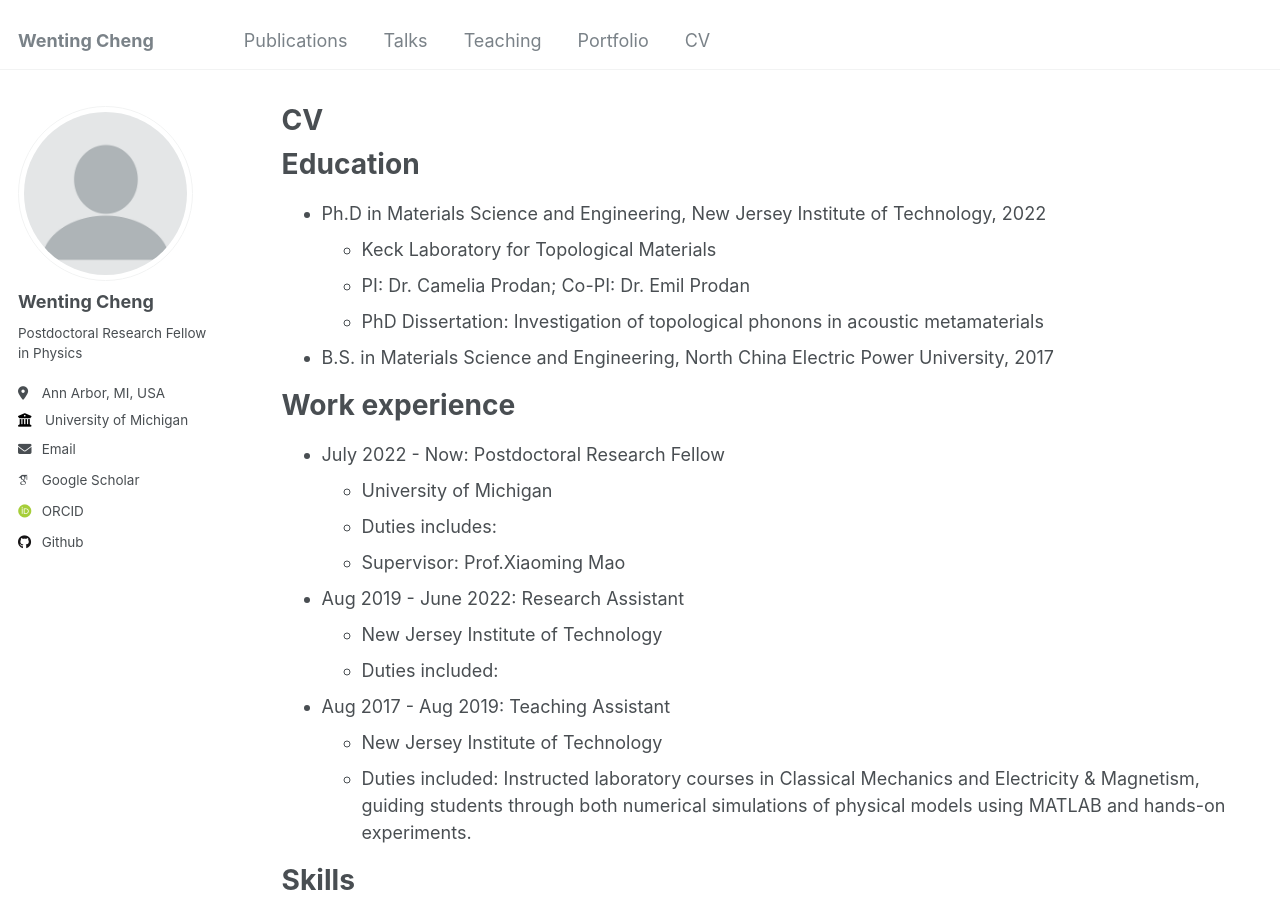
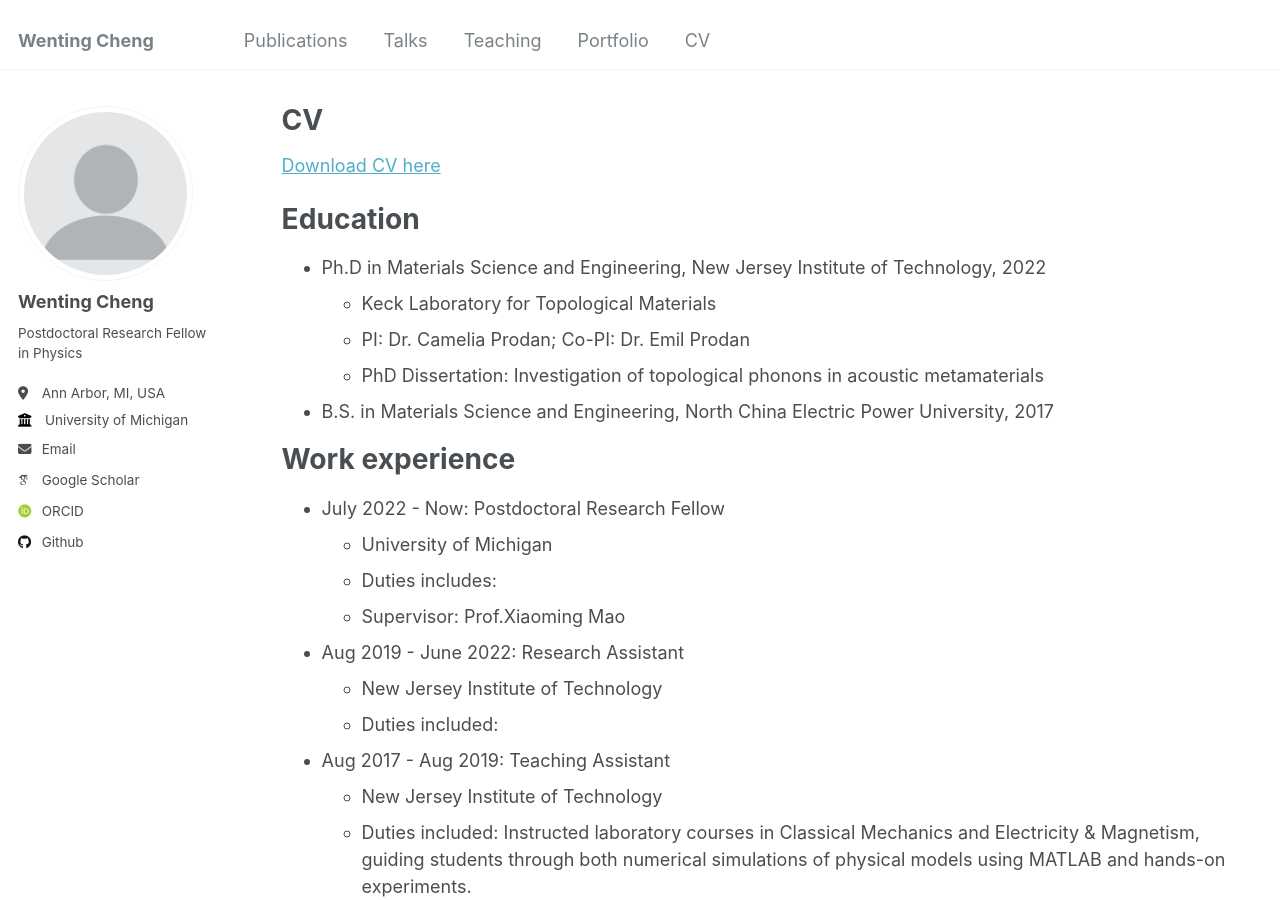
Before and after one commit to cwenting1224/cwenting1224.github.io, a Jekyll site: the page built from _pages/cv.md, in a window 1280 px wide and 900 px high. Built offline with Jekyll 4.4.1, drawn with Linux system fonts in a browser that asks for light colours; some web fonts are replaced.

Commit message:
Update cv.md

```diff
--- a/_pages/cv.md
+++ b/_pages/cv.md
@@ -8,6 +8,8 @@ redirect_from:
 ---
 
 {% include base_path %}
+
+[Download CV here]()
 
 Education
 ======
```
